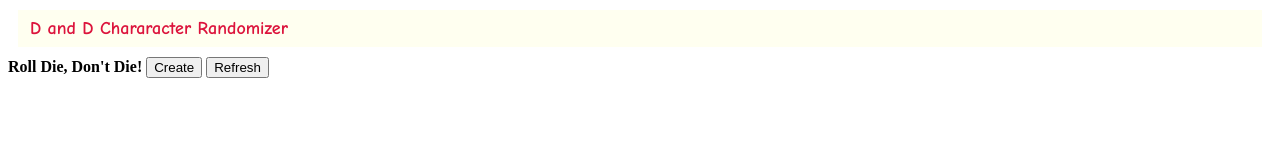
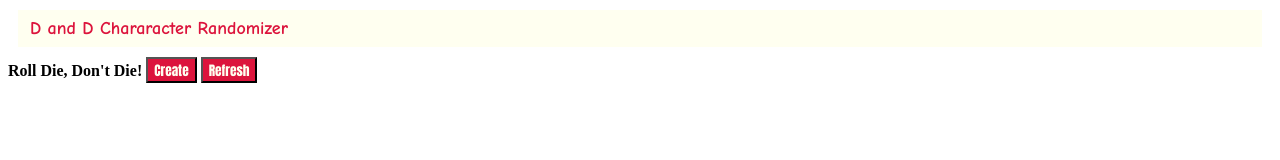
Before and after one commit to k-burns/d-dchar-pic, a plain HTML site: page index.html in a window 1280 px wide. Drawn offline with Linux system fonts and the light colour scheme.

Commit message:
Update index.html

```diff
--- a/index.html
+++ b/index.html
@@ -16,7 +16,13 @@ h1{
   padding-top:8px;
   padding-bottom:8px;
 }
+  button{
+    font-family: Impact, Charcoal, sans-serif;
+    color:Ivory;
+    background-color: #DC143C;
+  }
 </style>
+  </head>
 
 <body>
 <form>
```
